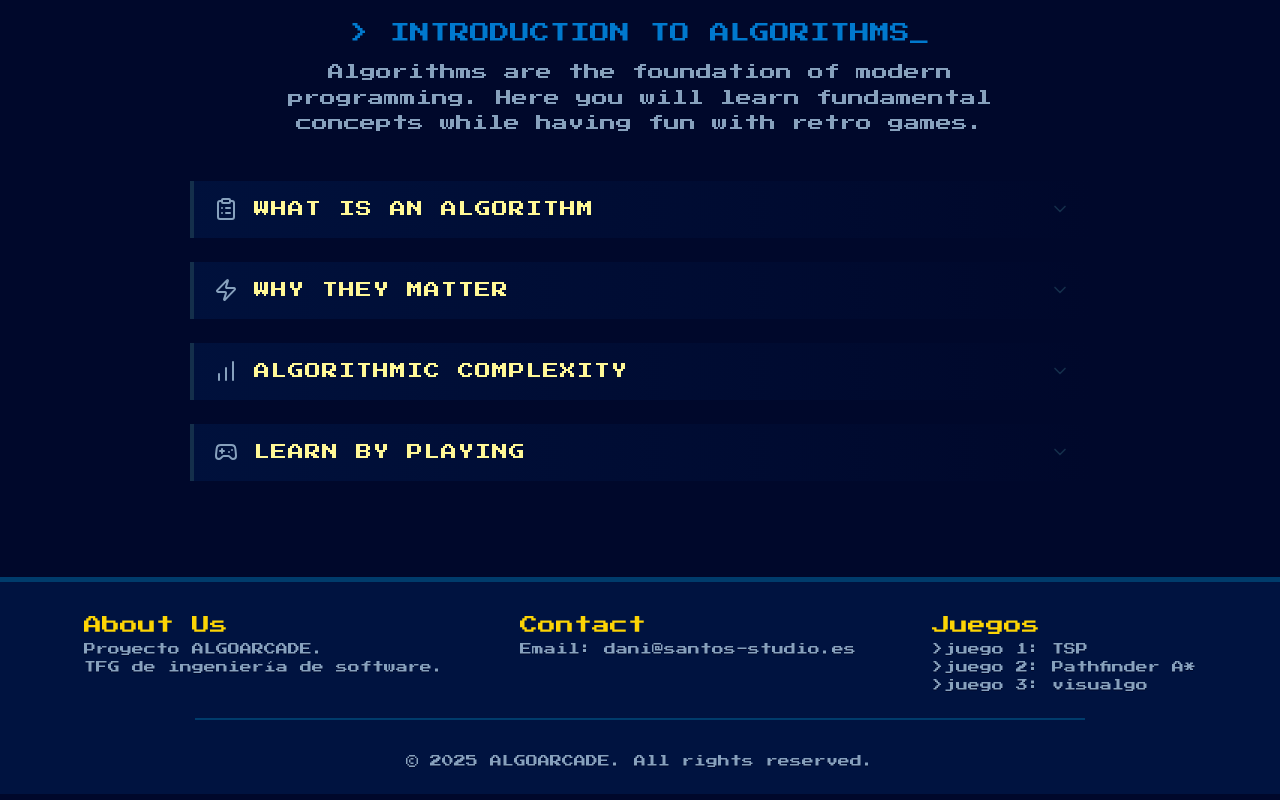
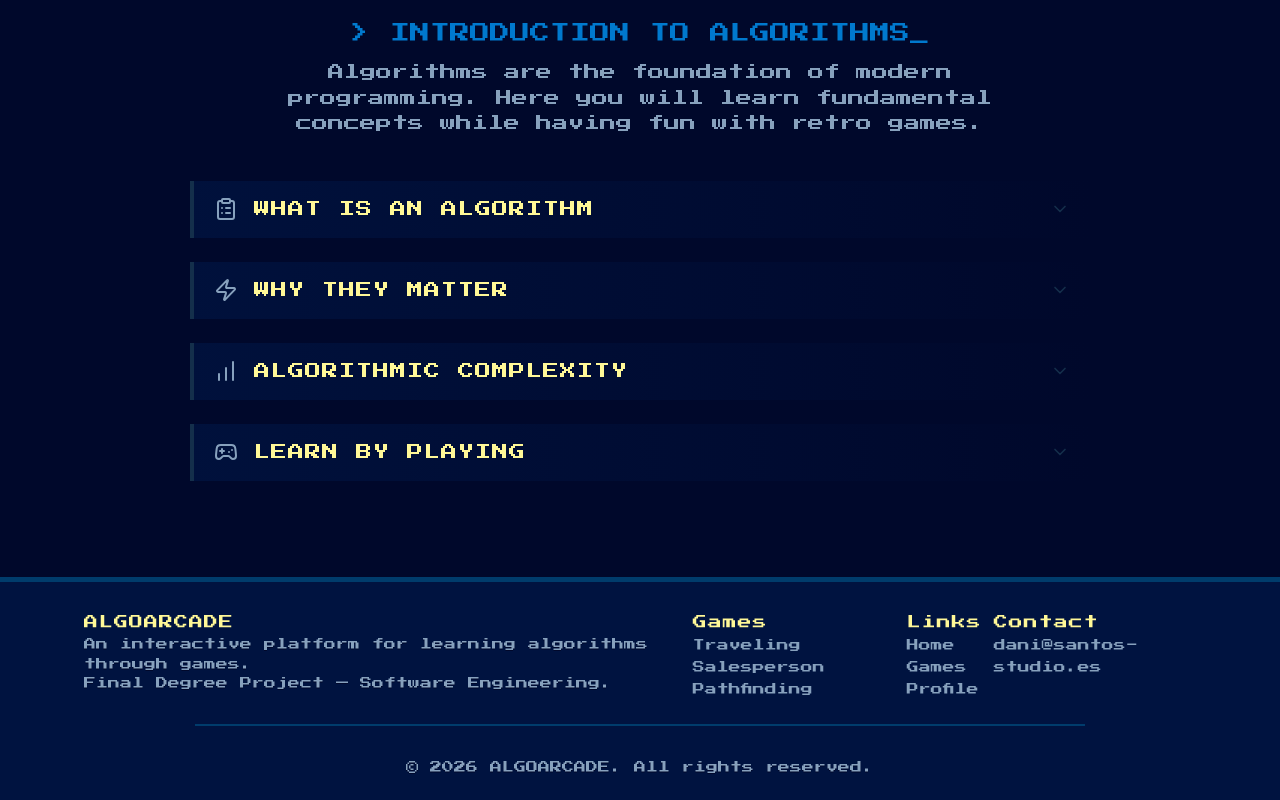
Before and after one commit to TeachingHub/algoarcade, a React app in the folder frontend/: page / in a window 1280 px wide. Shown: the part 749-1549 px from the top of the page. Built offline with nearby package versions, Linux system fonts and the light colour scheme; no server answers; the HTML template or start-up script is replaced by a standard one.

Commit message:
Modified Footer

```diff
--- a/frontend/src/components/shared/Footer.tsx
+++ b/frontend/src/components/shared/Footer.tsx
@@ -1,6 +1,6 @@
 import styles from "@/styles/components/shared/Footer.module.css";
 import Divider from "./Divider";
-
+import { Link } from "react-router";
 
 export default function Footer() {
     return (
@@ -8,25 +8,29 @@ export default function Footer() {
             <div className={styles.content}>
                 <div className={styles.sections}>
                     <div className={styles.section}>
-                        <h3>About Us</h3>
-                        <p>Proyecto ALGOARCADE.</p>
-                        <p>TFG de ingeniería de software.</p>
-
+                        <h3>ALGOARCADE</h3>
+                        <p>An interactive platform for learning algorithms through games.</p>
+                        <p>Final Degree Project — Software Engineering.</p>
+                    </div>
+                    <div className={styles.section}>
+                        <h3>Games</h3>
+                        <Link to="/games/tsp" className={styles.footerLink}>Traveling Salesperson</Link>
+                        <Link to="/games/pathfinding" className={styles.footerLink}>Pathfinding</Link>
+                    </div>
+                    <div className={styles.section}>
+                        <h3>Links</h3>
+                        <Link to="/" className={styles.footerLink}>Home</Link>
+                        <Link to="/games" className={styles.footerLink}>Games</Link>
+                        <Link to="/profile" className={styles.footerLink}>Profile</Link>
                     </div>
                     <div className={styles.section}>
                         <h3>Contact</h3>
-                        <p>Email: dani@santos-studio.es</p>
-                    </div>
-                    <div className={styles.section}>
-                        <h3>Juegos</h3>
-                        <p> {'>'}juego 1: TSP</p>
-                        <p> {'>'}juego 2: Pathfinder A*</p>
-                        <p> {'>'}juego 3: visualgo</p>
+                        <a href="mailto:dani@santos-studio.es" className={styles.footerLink}>dani@santos-studio.es</a>
                     </div>
                 </div>
                 <Divider size="large" thickness="medium" />
                 <div className={styles.bottom}>
-                    <p>© 2025 ALGOARCADE. All rights reserved.</p>
+                    <p>© 2026 ALGOARCADE. All rights reserved.</p>
                 </div>
             </div>
         </footer>
--- a/frontend/src/styles/components/shared/Footer.module.css
+++ b/frontend/src/styles/components/shared/Footer.module.css
@@ -18,7 +18,6 @@
         padding: 0 var(--space-xl);
         margin-top: var(--space-xxxl);
 
-
         .sections {
             display: flex;
             flex-direction: row;
@@ -34,14 +33,30 @@
             gap: var(--space-xxs);
 
             h3 {
-                font-size: var(--font-size-lg);
+                font-size: var(--font-size-sm);
                 margin-bottom: var(--space-xs);
+                letter-spacing: 1px;
+                color: var(--foreground);
             }
 
             p {
                 font-size: var(--font-size-xs);
                 margin: 0;
+                color: var(--muted-foreground);
+                line-height: 1.6;
             }
+        }
+
+        .footerLink {
+            font-size: var(--font-size-xs);
+            color: var(--muted-foreground);
+            text-decoration: none;
+            transition: color 0.2s;
+            line-height: 1.8;
+        }
+
+        .footerLink:hover {
+            color: var(--primary);
         }
 
         .bottom {
@@ -53,8 +68,8 @@
             p {
                 margin: 0;
                 font-size: var(--font-size-xs);
+                color: var(--muted-foreground);
             }
         }
-
     }
 }
```
